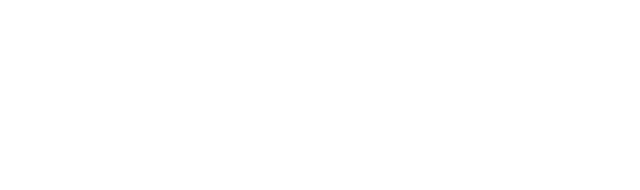
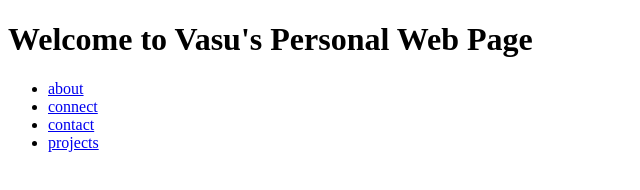
Before and after one commit to vasunep0306/portfolio, a plain HTML site: page index.html in a window 1280 px wide. Shown: the whole page, without its empty margins (0-640 px from the left). Drawn offline with Linux system fonts and the light colour scheme.

```diff
--- a/index.html
+++ b/index.html
@@ -1,5 +1,6 @@
 <!DOCTYPE html>
 <html>
+
 <head>
     <title> Vasu Neppalli </title>
     <link rel="stylesheet" type="text/css" href="#">
@@ -7,6 +8,14 @@
 
 <body>
 
+    <h1>Welcome to Vasu's Personal Web Page</h1>
+
+    <ul>
+        <li><a href="about.html">about</a></li>
+        <li><a href="connect.html">connect</a></li>
+        <li><a href="contact.html">contact</a></li>
+        <li><a href="projects.html">projects</a></li>
+    </ul>
 
 </body>
 
```
Also changed, not shown: about.html (+11 -7 lines), connect.html (+1 -1 lines), contact.html (+7 -6 lines), projects.html (+7 -6 lines). Lines whose indentation alone changed are shown as unchanged.
